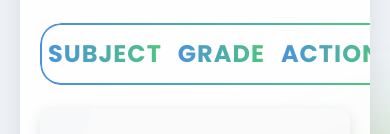
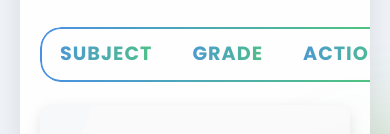
Before and after one commit to Goly67/StuGrades, a plain HTML site: page index.html in a window 390 px wide. Shown: the part 501-635 px from the top of the page. Drawn offline with Linux system fonts and the light colour scheme.

Commit message:
style.css

```diff
--- a/docs/style.css
+++ b/docs/style.css
@@ -442,7 +442,8 @@
 
             th,
             td {
-                padding: 12px 8px;
+                padding: 12px 20px;
+                font-size: 1.2em;
             }
 
             .subject-input {
```
